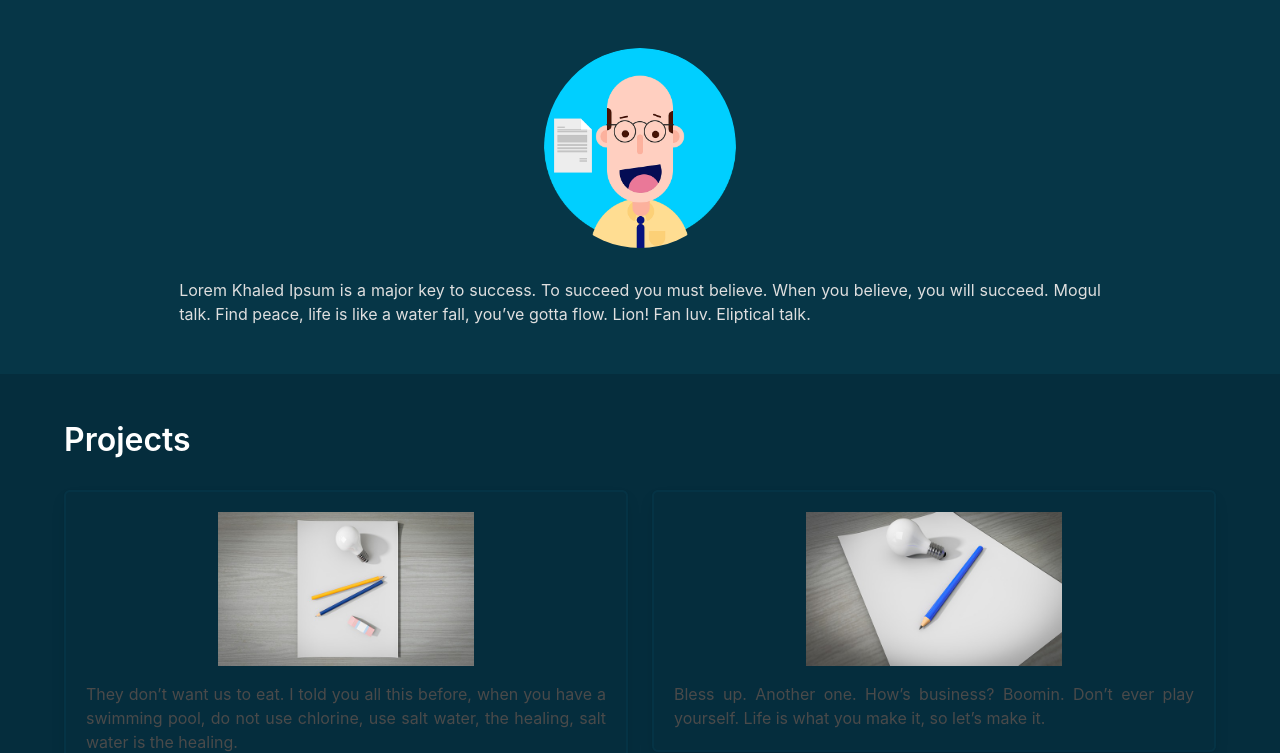
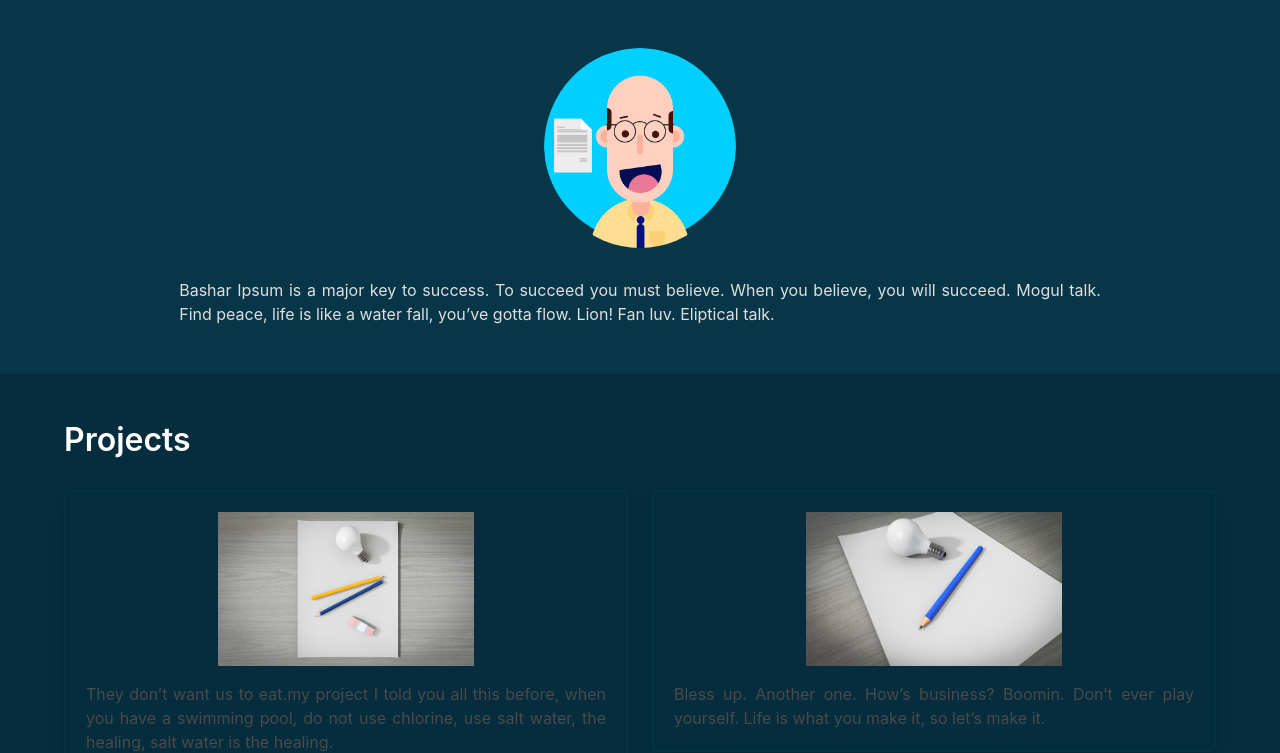
Before and after one commit to pranav-1244/proof-of-conflict, a plain HTML site: page index.html in a window 1280 px wide. Shown: the part 48-801 px from the top of the page. Drawn offline with nearby package versions, Linux system fonts and the light colour scheme.

Commit message:
Update index.html

```diff
--- a/index.html
+++ b/index.html
@@ -57,7 +57,7 @@
 			</div>
 			<div class="container"></br>
 				<p class="intro">
-					Lorem Khaled Ipsum is a major key to success. To succeed you must believe. When you believe, you will succeed. Mogul talk. Find peace, life is like a water fall, you’ve gotta flow. Lion! Fan luv. Eliptical talk.
+					Bashar  Ipsum is a major key to success. To succeed you must believe. When you believe, you will succeed. Mogul talk. Find peace, life is like a water fall, you’ve gotta flow. Lion! Fan luv. Eliptical talk.
 				</p>
 			</div>
 		</section>
@@ -81,7 +81,7 @@
 								</div>
 								<div>
 									<p>
-										They don’t want us to eat. I told you all this before, when you have a swimming pool, do not use chlorine, use salt water, the healing, salt water is the healing.
+										They don’t want us to eat.my project I told you all this before, when you have a swimming pool, do not use chlorine, use salt water, the healing, salt water is the healing.
 									</p>
 								</div>
 							</article>
```
